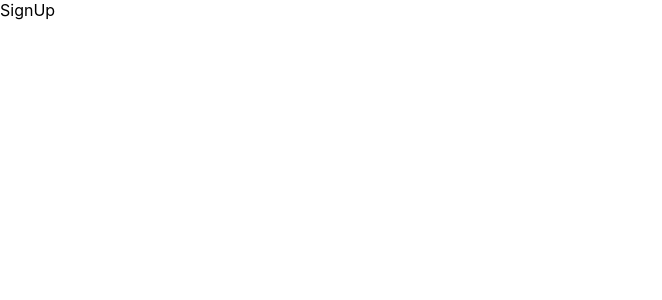
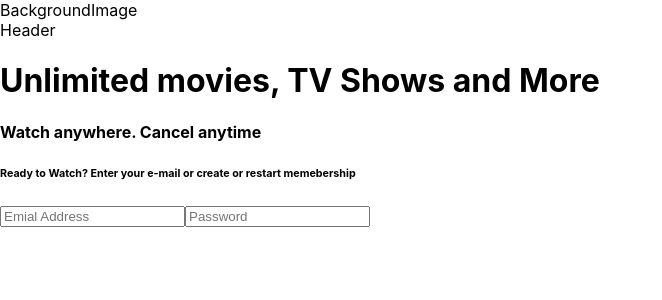
Before and after one commit to REENA1101/BingeFlix, a React (Create React App) app in the folder bingeflix/: page /signup in a window 1280 px wide. Shown: the top 300 px of the page, without its empty margins (0-662 px from the left). Built offline with nearby package versions, Linux system fonts and the light colour scheme.

Commit message:
firebase Setup done

```diff
--- /dev/null
+++ b/bingeflix/src/components/BackgroundImage.jsx
@@ -0,0 +1,7 @@
+import React from 'react'
+
+export default function BackgroundImage() {
+  return (
+    <div>BackgroundImage</div>
+  )
+}
--- /dev/null
+++ b/bingeflix/src/components/Header.jsx
@@ -0,0 +1,8 @@
+import React from 'react'
+
+
+export default function Header() {
+  return (
+    <div>Header</div>
+  )
+}
--- a/bingeflix/src/pages/SignUp.jsx
+++ b/bingeflix/src/pages/SignUp.jsx
@@ -1,7 +1,31 @@
 import React from 'react'
+import styled from "styled-components"
+import BackgroundImage from '../components/BackgroundImage'
+import Header from '../components/Header'
 
 export default function SignUp() {
   return (
-    <div>SignUp</div>
+    <Container>
+        <BackgroundImage/>
+        <Header/>
+
+        <div className= "body flex column a-center j-center">
+          <div className= "text flex column">
+          <h1>Unlimited movies, TV Shows and More</h1>
+          <h4>Watch anywhere. Cancel anytime</h4>
+          <h6>Ready to Watch? Enter your e-mail or create or restart memebership</h6>
+
+          <div className = "form">
+              <input type="email" placeholder = "Emial Address" name="email"/>
+              <input type="password" placeholder = "Password" name="email"/>
+          </div>
+
+          </div>
+
+        </div>
+    </Container>
   )
 }
+
+const Container = styled.div`
+`
```
Also changed, not shown: bingeflix/src/utils/firebase-config.jsx (added, +18 -0 lines).
